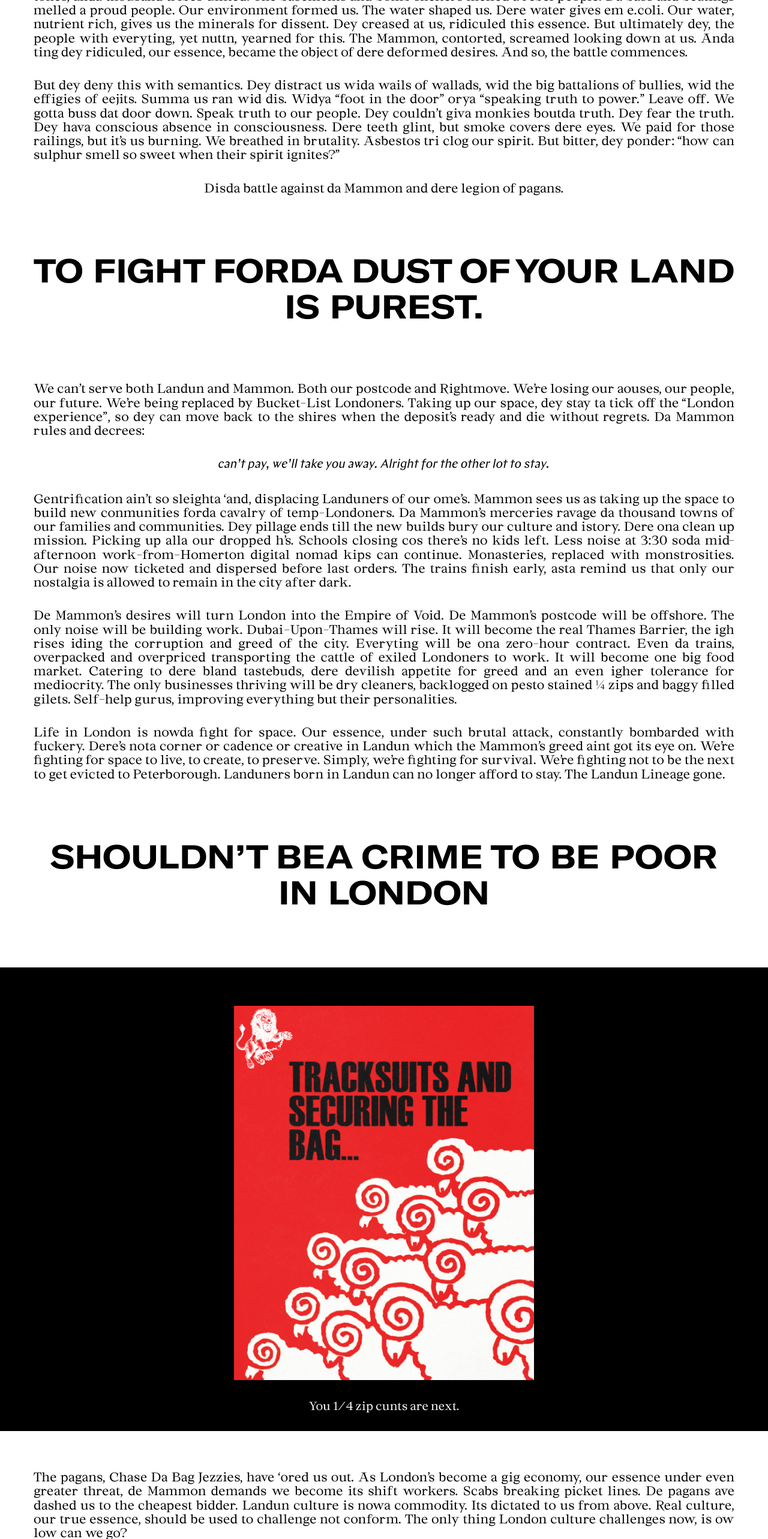
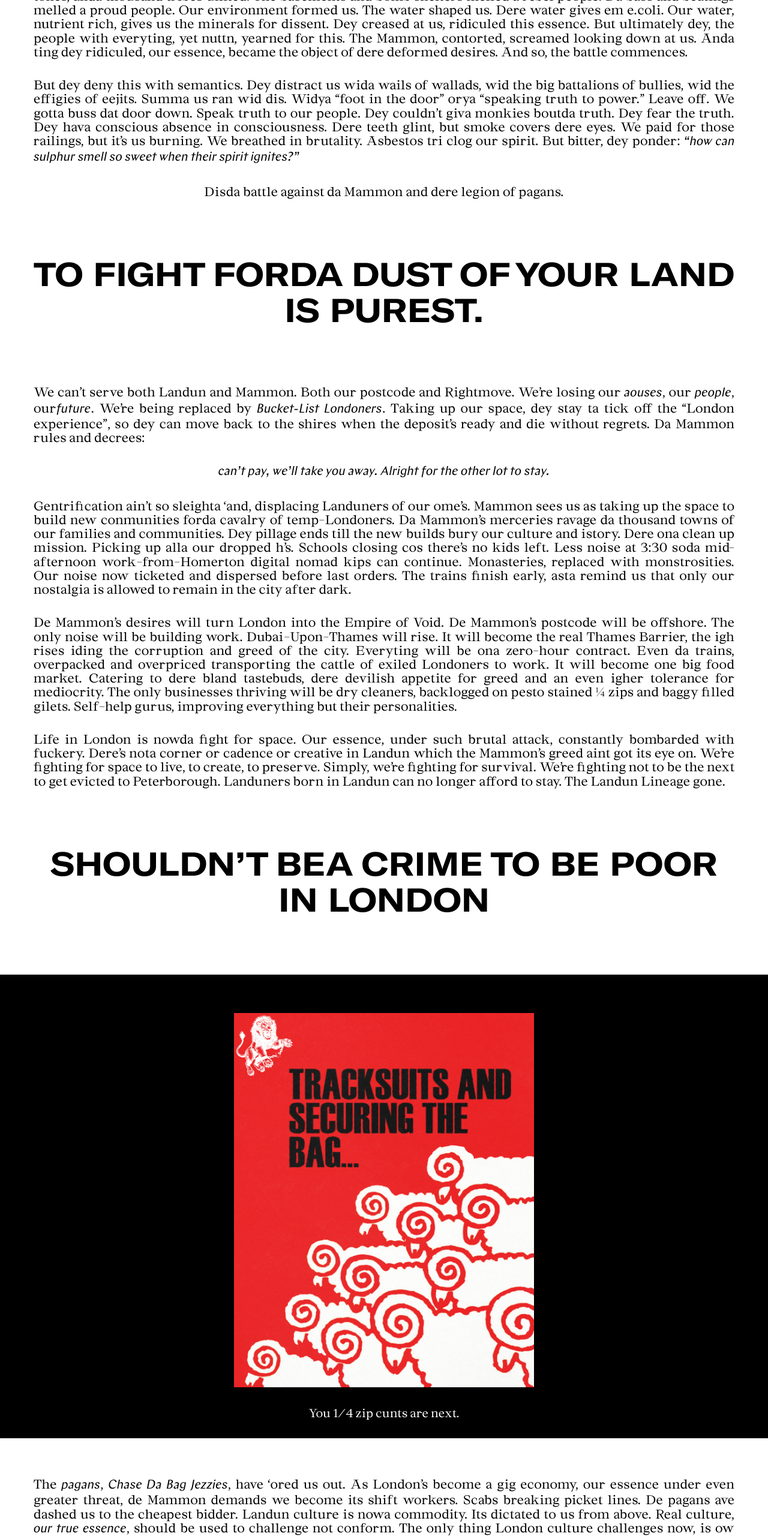
Before and after one commit to 19Horses/Hegemony, a React (Vite) app: page / in a window 1280 px wide. Shown: the part 1860-4426 px from the top of the page at 60% size. Built offline with nearby package versions, Linux system fonts and the light colour scheme.

Commit message:
Some italics

```diff
--- a/src/App.tsx
+++ b/src/App.tsx
@@ -139,8 +139,8 @@ function App() {
           truth. Dey hava conscious absence in consciousness. Dere teeth glint,
           but smoke covers dere eyes. We paid for those railings, but it’s us
           burning. We breathed in brutality. Asbestos tri clog our spirit. But
-          bitter, dey ponder: “how can sulphur smell so sweet when their spirit
-          ignites?”
+          bitter, dey ponder:{' '}
+          <i>“how can sulphur smell so sweet when their spirit ignites?”</i>
         </p>
         <p className="description centered">
           Disda battle against da Mammon and dere legion of pagans.
@@ -152,11 +152,11 @@ function App() {
         </p>
         <p className="description">
           We can’t serve both Landun and Mammon. Both our postcode and
-          Rightmove. We’re losing our aouses, our people, our future. We’re
-          being replaced by Bucket-List Londoners. Taking up our space, dey stay
-          ta tick off the “London experience”, so dey can move back to the
-          shires when the deposit’s ready and die without regrets. Da Mammon
-          rules and decrees:
+          Rightmove. We’re losing our <i>aouses</i>, our <i>people</i>, our
+          <i>future</i>. We’re being replaced by <i>Bucket-List Londoners</i>.
+          Taking up our space, dey stay ta tick off the “London experience”, so
+          dey can move back to the shires when the deposit’s ready and die
+          without regrets. Da Mammon rules and decrees:
         </p>
         <p className="description centered">
           <i>
@@ -212,13 +212,13 @@ function App() {
           <p className="poster-caption">You 1/4 zip cunts are next.</p>
         </div>
         <p className="description">
-          The pagans, Chase Da Bag Jezzies, have ‘ored us out. As London’s
-          become a gig economy, our essence under even greater threat, de Mammon
-          demands we become its shift workers. Scabs breaking picket lines. De
-          pagans ave dashed us to the cheapest bidder. Landun culture is nowa
-          commodity. Its dictated to us from above. Real culture, our true
-          essence, should be used to challenge not conform. The only thing
-          London culture challenges now, is ow low can we go?
+          The <i>pagans</i>, <i>Chase Da Bag Jezzies</i>, have ‘ored us out. As
+          London’s become a gig economy, our essence under even greater threat,
+          de Mammon demands we become its shift workers. Scabs breaking picket
+          lines. De pagans ave dashed us to the cheapest bidder. Landun culture
+          is nowa commodity. Its dictated to us from above. Real culture,{' '}
+          <i>our true essence</i>, should be used to challenge not conform. The
+          only thing London culture challenges now, is ow low can we go?
         </p>
         <p className="description">
           True culture is like fungus. It grows in dark, dank places not on the
```
